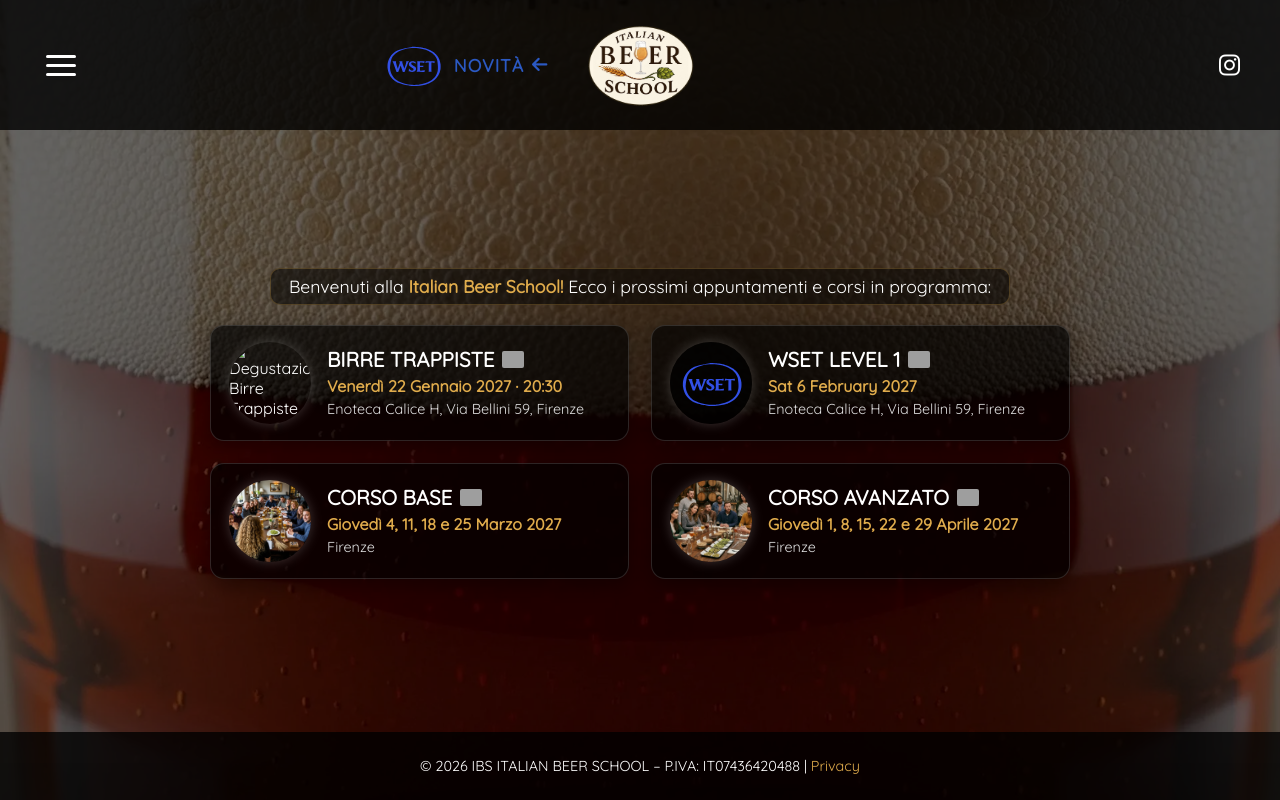
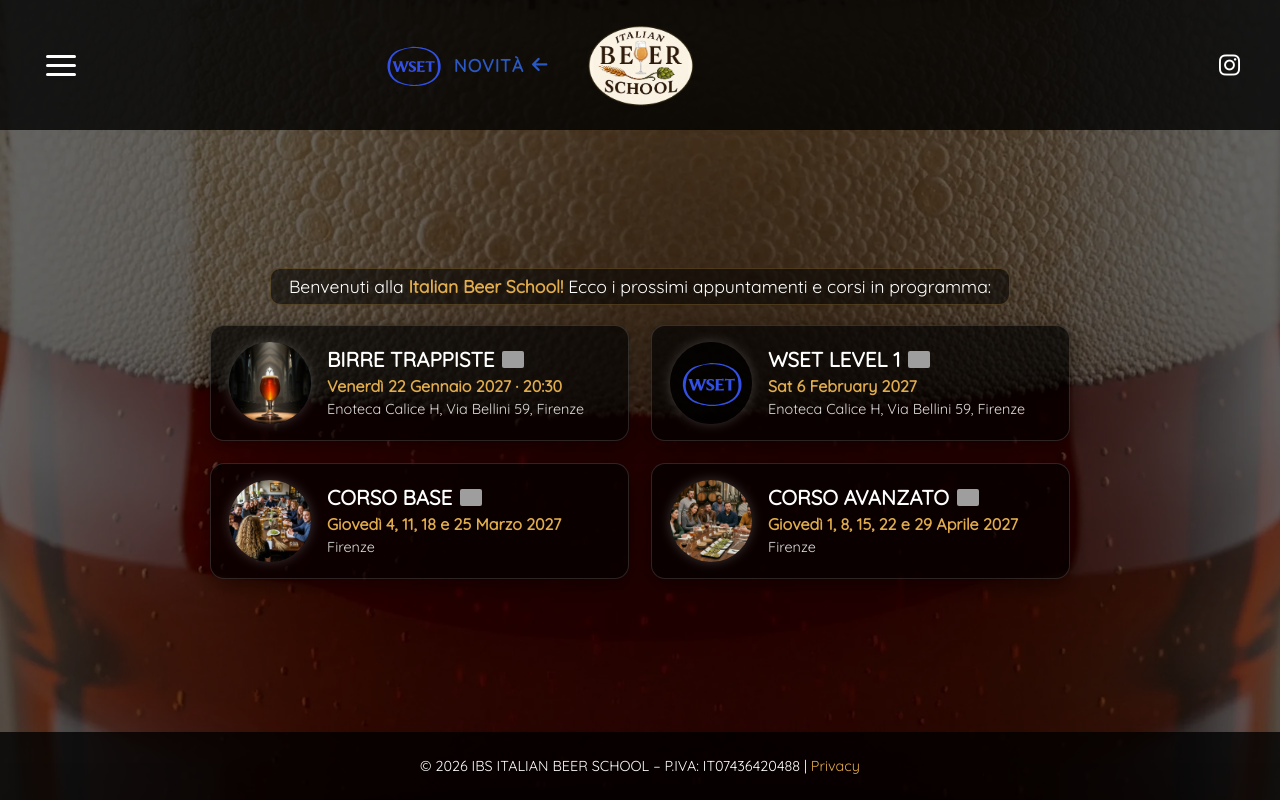
Before and after one commit to EricaBenucci/ibsengine, a plain HTML site: page index.html in a window 1280 px wide. Drawn offline with Linux system fonts and the light colour scheme; grey boxes are pictures that could not be loaded.

Commit message:
Update index.html
Aggiornato nome foto degustaz trappiste

```diff
--- a/index.html
+++ b/index.html
@@ -362,7 +362,7 @@
                 <!-- 1. Evento Birre Trappiste -->
                 <div class="event-box">
                     <a href="degustazione.birre.firenze.trappiste.2027.html" class="event-card-link">
-                        <img src="trappiste.jpg" class="card-thumb" alt="Degustazione Birre Trappiste Firenze" />
+                        <img src="degustazione-birra-monaci-trappisti-firenze.webp" class="card-thumb" alt="Degustazione Birre Trappiste Firenze" />
                         <div class="event-info">
                             <h2 class="event-title">BIRRE TRAPPISTE <img src="https://flagcdn.com/it.svg" class="event-flag" alt="Italiano"></h2>
                             <div class="event-date">Venerdì 22 Gennaio 2027 · 20:30</div>
```
